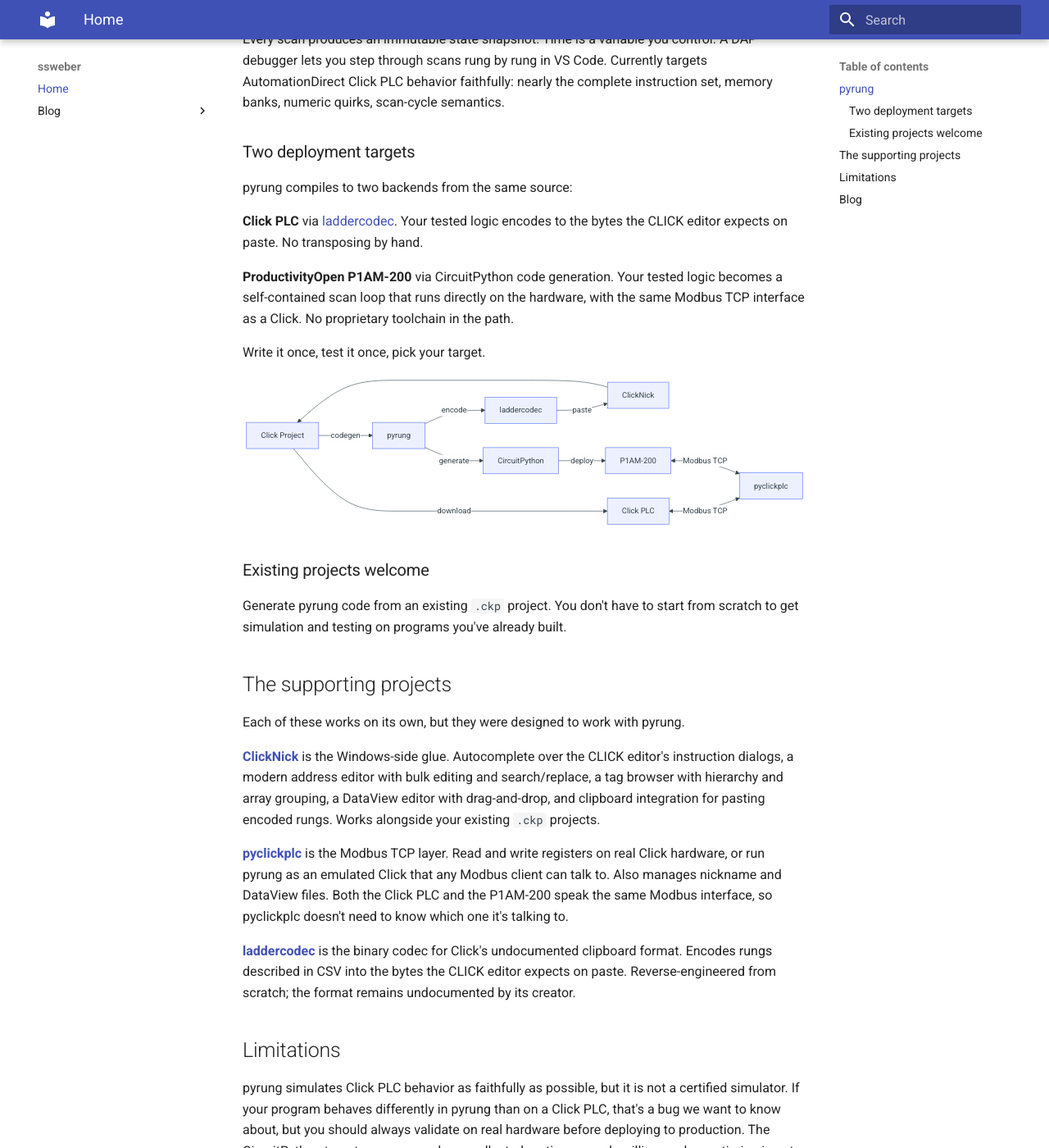
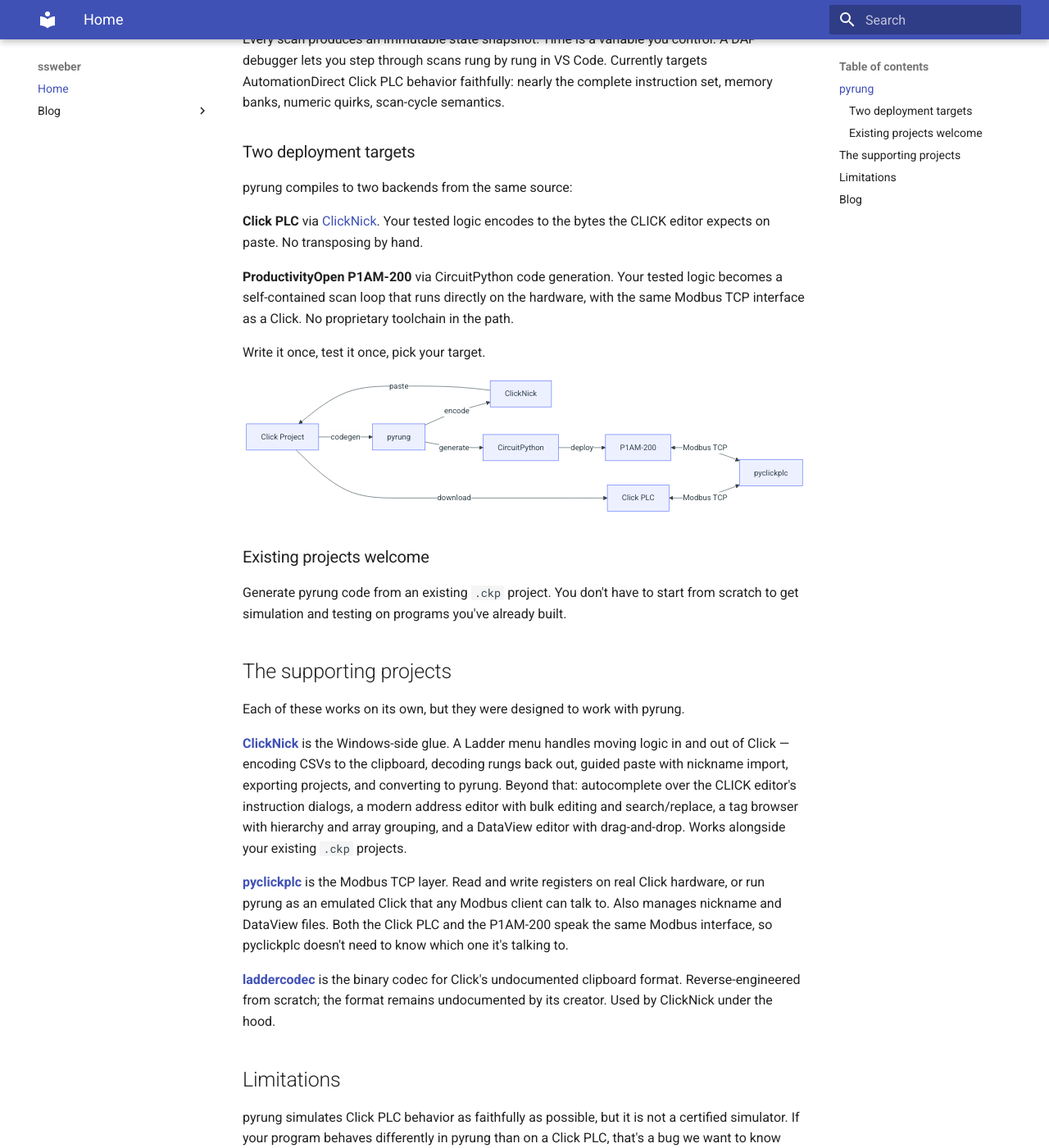
Before and after one commit to ssweber/ssweber.github.io, an MkDocs documentation site: the page built from docs/index.md, in a window 1280 px wide and 1400 px high, scrolled down 715 px. Shown: the whole window at 82% size. Built offline with MkDocs 1.6.1 and Material for MkDocs 9.7.7, drawn with Linux system fonts in a browser that asks for light colours.

Commit message:
docs: promote ClickNick as primary Click PLC entry point over laddercodec
ClickNick now owns the ladder import/export workflow. Update deployment
target link, mermaid diagram, and project descriptions to direct users
to ClickNick first, with laddercodec listed as an internal dependency.

Co-Authored-By: Claude Opus 4.6 <noreply@anthropic.com>

````diff
--- a/docs/index.md
+++ b/docs/index.md
@@ -164,7 +164,7 @@ Every scan produces an immutable state snapshot. Time is a variable you control.
 
 pyrung compiles to two backends from the same source:
 
-**Click PLC** via [laddercodec](https://github.com/ssweber/laddercodec). Your tested logic encodes to the bytes the CLICK editor expects on paste. No transposing by hand.
+**Click PLC** via [ClickNick](https://github.com/ssweber/clicknick). Your tested logic encodes to the bytes the CLICK editor expects on paste. No transposing by hand.
 
 **ProductivityOpen P1AM-200** via CircuitPython code generation. Your tested logic becomes a self-contained scan loop that runs directly on the hardware, with the same Modbus TCP interface as a Click. No proprietary toolchain in the path.
 
@@ -173,9 +173,8 @@ Write it once, test it once, pick your target.
 ```mermaid
 graph LR
     D[Click Project] -->|codegen| A[pyrung]
-    A -->|encode| B[laddercodec]
-    B -->|paste| C[ClickNick]
-    C --> D
+    A -->|encode| C[ClickNick]
+    C -->|paste| D
     D -->|download| E[Click PLC]
     A -->|generate| G[CircuitPython]
     G -->|deploy| H[P1AM-200]
@@ -191,11 +190,11 @@ Generate pyrung code from an existing `.ckp` project. You don't have to start fr
 
 Each of these works on its own, but they were designed to work with pyrung.
 
-**[ClickNick](https://github.com/ssweber/clicknick)** is the Windows-side glue. Autocomplete over the CLICK editor's instruction dialogs, a modern address editor with bulk editing and search/replace, a tag browser with hierarchy and array grouping, a DataView editor with drag-and-drop, and clipboard integration for pasting encoded rungs. Works alongside your existing `.ckp` projects.
+**[ClickNick](https://github.com/ssweber/clicknick)** is the Windows-side glue. A Ladder menu handles moving logic in and out of Click — encoding CSVs to the clipboard, decoding rungs back out, guided paste with nickname import, exporting projects, and converting to pyrung. Beyond that: autocomplete over the CLICK editor's instruction dialogs, a modern address editor with bulk editing and search/replace, a tag browser with hierarchy and array grouping, and a DataView editor with drag-and-drop. Works alongside your existing `.ckp` projects.
 
 **[pyclickplc](https://ssweber.github.io/pyclickplc/)** is the Modbus TCP layer. Read and write registers on real Click hardware, or run pyrung as an emulated Click that any Modbus client can talk to. Also manages nickname and DataView files. Both the Click PLC and the P1AM-200 speak the same Modbus interface, so pyclickplc doesn't need to know which one it's talking to.
 
-**[laddercodec](https://github.com/ssweber/laddercodec)** is the binary codec for Click's undocumented clipboard format. Encodes rungs described in CSV into the bytes the CLICK editor expects on paste. Reverse-engineered from scratch; the format remains undocumented by its creator.
+**[laddercodec](https://ssweber.github.io/laddercodec/)** is the binary codec for Click's undocumented clipboard format. Reverse-engineered from scratch; the format remains undocumented by its creator. Used by ClickNick under the hood.
 
 ## Limitations
 
````
